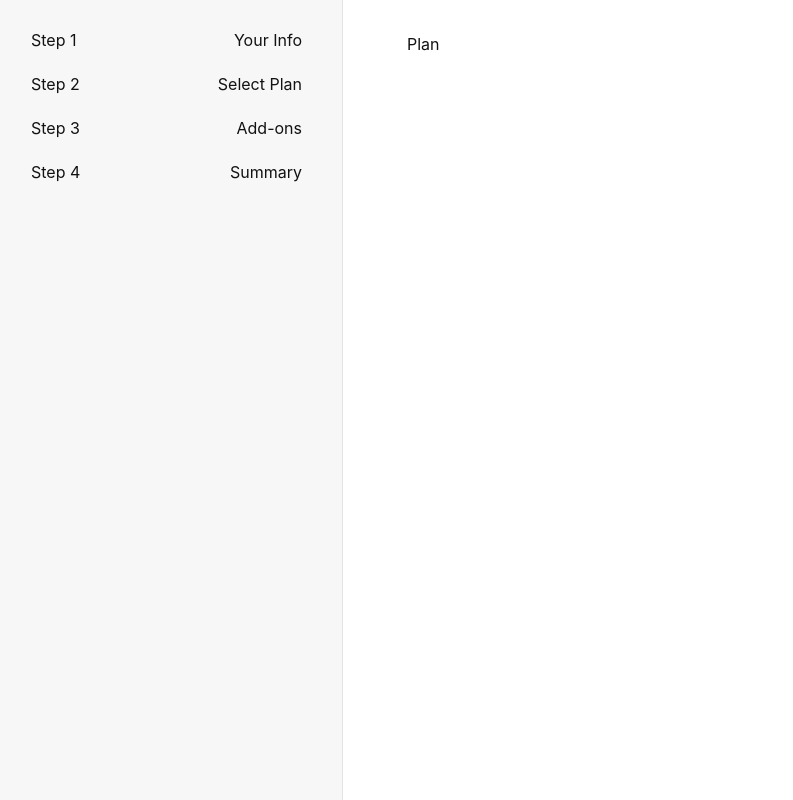
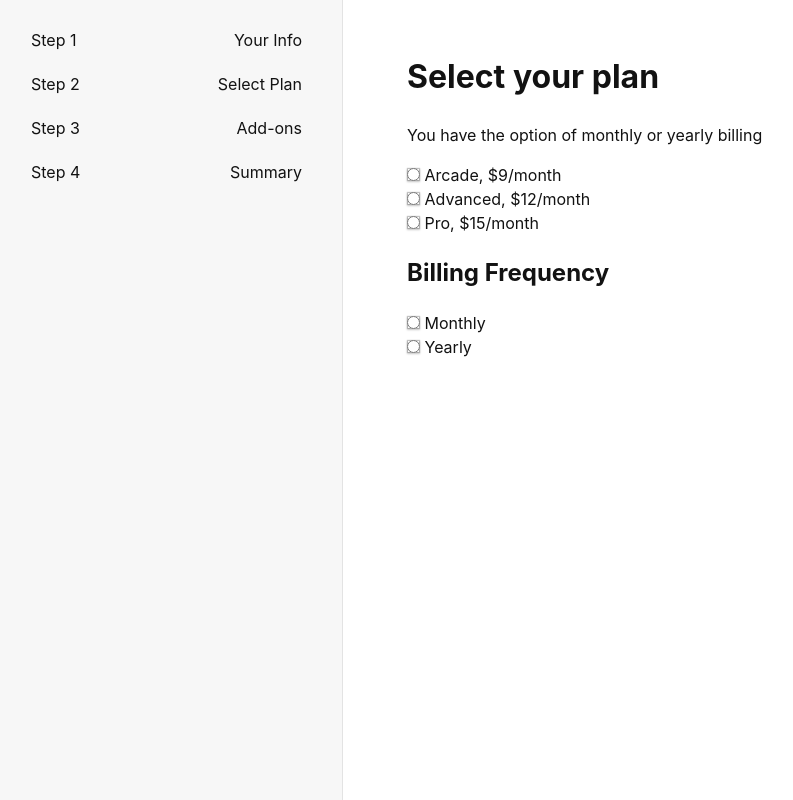
Before and after one commit to dchua-ch/multi-step-form, a React (Vite) app: page /plan in a window 1280 px wide. Shown: the whole page, without its empty margins (9-802 px from the left). Built offline with nearby package versions, Linux system fonts and the light colour scheme.

Commit message:
Implement markup for Info and Plan pages

```diff
--- a/src/pages/Info.tsx
+++ b/src/pages/Info.tsx
@@ -1,7 +1,28 @@
 const Info = () => {
-  return (
-    <div>Info</div>
-  )
-}
+    return (
+        <>
+            <h1>Personal Info</h1>
+            <p>Please provide your name, email address, and phone number.</p>
 
-export default Info
+            <div>
+                <label htmlFor="name">Name</label>
+                <br />
+                <input name="name"></input>
+            </div>
+
+            <div>
+                <label htmlFor="email_address">Email Address</label>
+                <br />
+                <input name="email_address"></input>
+            </div>
+
+            <div>
+                <label htmlFor="phone_number">Phone Number</label>
+                <br />
+                <input name="phone_number"></input>
+            </div>
+        </>
+    );
+};
+
+export default Info;
--- a/src/pages/Plan.tsx
+++ b/src/pages/Plan.tsx
@@ -1,7 +1,47 @@
 const Plan = () => {
-  return (
-    <div>Plan</div>
-  )
-}
+    return (
+        <>
+            <h1>Select your plan</h1>
+            <p>You have the option of monthly or yearly billing</p>
 
-export default Plan
+            <div>
+                <input type="radio" name="plan" value="arcade" />
+                <label htmlFor="arcade"> Arcade, $9/month</label>
+            </div>
+
+            <div>
+                <input type="radio" name="plan" value="advanced" />
+                <label htmlFor="advanced"> Advanced, $12/month</label>
+            </div>
+
+            <div>
+                <input type="radio" name="plan" value="Pro" />
+                <label htmlFor="Pro"> Pro, $15/month</label>
+            </div>
+
+            <div>
+                <h2>Billing Frequency</h2>
+
+                <div>
+                    <input
+                        type="radio"
+                        name="billing_frequency"
+                        value="monthly"
+                    />
+                    <label htmlFor="monthlu"> Monthly</label>
+                </div>
+
+                <div>
+                    <input
+                        type="radio"
+                        name="billing_frequency"
+                        value="yearly"
+                    />
+                    <label htmlFor="yearly"> Yearly</label>
+                </div>
+            </div>
+        </>
+    );
+};
+
+export default Plan;
```
